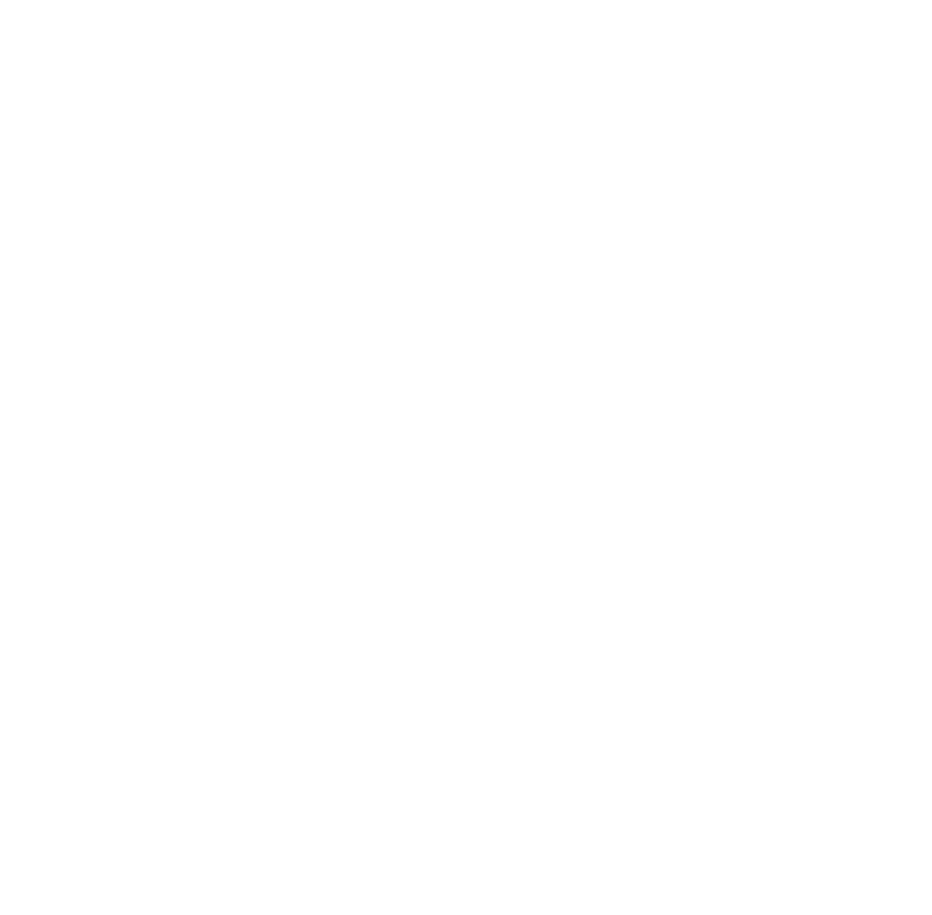
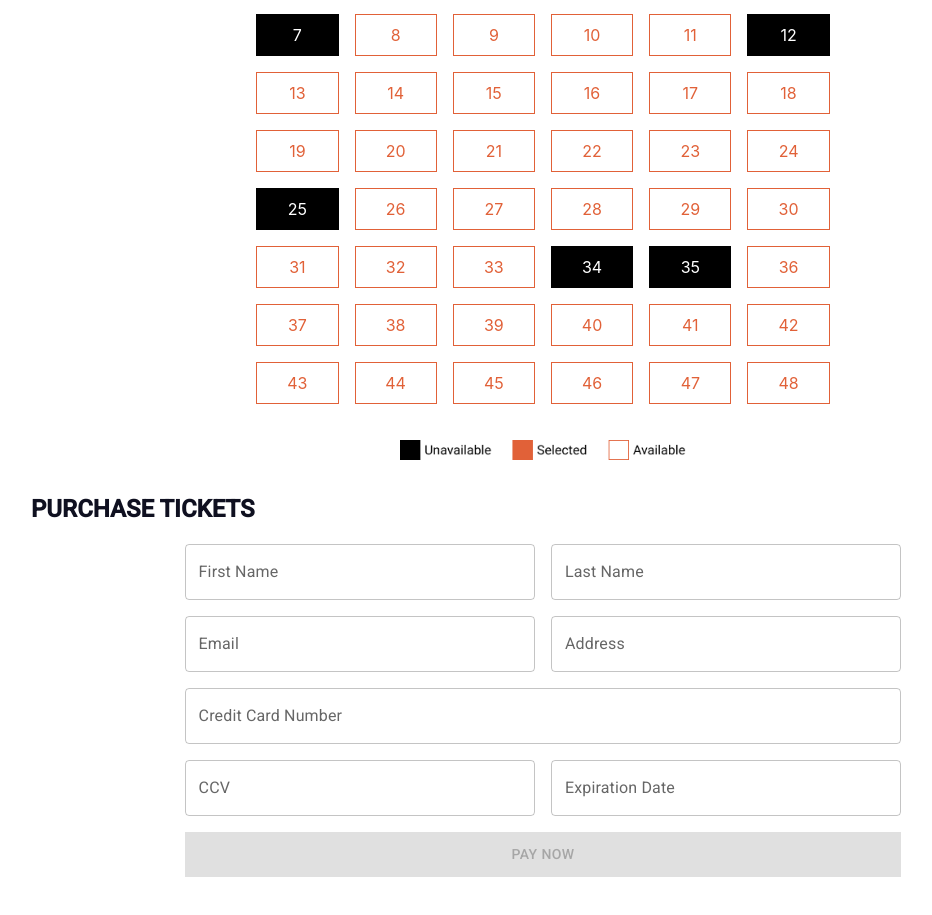
Before and after one commit to topanb11/TicketBox, a React (Create React App) app in the folder frontend/: page /seatselection in a window 1280 px wide. Before the commit this address had no page. Shown: the part 411-1326 px from the top of the page, without its empty margins (97-1029 px from the left). Before the commit the page ends 800 px from the top, so only its background shows below. Built offline with nearby package versions, Linux system fonts and the light colour scheme.

Commit message:
finish seat selection fe

```diff
--- a/frontend/src/App.js
+++ b/frontend/src/App.js
@@ -4,6 +4,8 @@
 import Home from "./pages/Home";
 import Register from "./pages/Register";
 import LogIn from "./pages/LogIn";
+import SeatSelection from "./pages/SeatSelection";
+
 const theme = createTheme({
   palette: {
     primary: {
@@ -21,6 +23,7 @@
             <Route path="/" element={<Home />} />
             <Route path="/register" element={<Register />} />
             <Route path="/login" element={<LogIn />} />
+            <Route path="/seatselection" element={<SeatSelection />} />
           </Routes>
         </BrowserRouter>
       </div>
--- /dev/null
+++ b/frontend/src/components/Checkout.js
@@ -0,0 +1,185 @@
+import React, { useState } from "react";
+import { styled } from "@mui/system";
+import { Button, Grid, TextField } from "@mui/material";
+
+const SubTitle = styled("div")({
+  fontFamily: "Roboto, sans-serif",
+  color: "#0F1020",
+  fontWeight: "800",
+  fontSize: "24px",
+  paddingBottom: "2%",
+});
+
+const RUPurchaseButton = styled(Button)({
+  borderRadius: "0px",
+  fontFamily: "Roboto, sans-serif",
+  boxShadow: "none",
+  height: "45px",
+});
+
+const PurchaseButton = styled(Button)({
+  borderRadius: "0px",
+  fontFamily: "Roboto, sans-serif",
+  boxShadow: "none",
+  height: "45px",
+  width: "100%",
+});
+
+const Wrapper = styled("div")({
+  display: "flex",
+  padding: "0 15%",
+});
+
+const Checkout = (props) => {
+  const [loggedIn, setLoggedIn] = useState(false);
+  const [firstName, setFirstName] = useState("");
+  const [lastName, setLastName] = useState("");
+  const [email, setEmail] = useState("");
+  const [address, setAddress] = useState("");
+  const [ccNo, setCcNo] = useState("");
+  const [ccv, setCCV] = useState("");
+  const [expDate, setExpDate] = useState("");
+
+  const count = props.seats.length;
+
+  const validForm = () => {
+    if (loggedIn) {
+      return count !== 0;
+    }
+    return (
+      firstName !== "" &&
+      lastName !== "" &&
+      email != "" &&
+      address != "" &&
+      ccNo != "" &&
+      ccv != "" &&
+      expDate != "" &&
+      count !== 0
+    );
+  };
+
+  const handleSubmit = () => {
+    if (loggedIn) {
+      var data = {
+        total: 17.5 * count,
+      };
+    } else {
+      var data = {
+        firstName,
+        lastName,
+        email,
+        address,
+        ccNo,
+        ccv,
+        expDate,
+        total: 17.5 * count,
+      };
+    }
+    console.log(data);
+  };
+
+  if (loggedIn) {
+    return (
+      <div
+        style={{
+          display: "flex",
+          justifyContent: "space-between",
+          alignItems: "center",
+        }}
+      >
+        <SubTitle>
+          PURCHASE {count ? count : ""} TICKET
+          {props.count != 1 ? "S" : ""}
+        </SubTitle>
+        <RUPurchaseButton
+          variant="contained"
+          disabled={!validForm()}
+          onClick={handleSubmit}
+        >
+          {count === 0 ? "PAY NOW" : `PAY $${(count * 17.5).toFixed(2)} NOW`}
+        </RUPurchaseButton>
+      </div>
+    );
+  }
+  return (
+    <>
+      <SubTitle>
+        PURCHASE {count ? count : ""} TICKET
+        {count != 1 ? "S" : ""}
+      </SubTitle>
+      <Wrapper>
+        <Grid container spacing={2}>
+          <Grid item xs={6}>
+            <TextField
+              fullWidth
+              label="First Name"
+              value={firstName}
+              onChange={(event) => setFirstName(event.target.value)}
+            ></TextField>
+          </Grid>
+          <Grid item xs={6}>
+            <TextField
+              fullWidth
+              label="Last Name"
+              value={lastName}
+              onChange={(event) => setLastName(event.target.value)}
+            ></TextField>
+          </Grid>
+          <Grid item xs={6}>
+            <TextField
+              fullWidth
+              label="Email"
+              value={email}
+              onChange={(event) => setEmail(event.target.value)}
+            ></TextField>
+          </Grid>
+          <Grid item xs={6}>
+            <TextField
+              fullWidth
+              label="Address"
+              value={address}
+              onChange={(event) => setAddress(event.target.value)}
+            ></TextField>
+          </Grid>
+          <Grid item xs={12}>
+            <TextField
+              fullWidth
+              label="Credit Card Number"
+              value={ccNo}
+              onChange={(event) => setCcNo(event.target.value)}
+            ></TextField>
+          </Grid>
+          <Grid item xs={6}>
+            <TextField
+              fullWidth
+              label="CCV"
+              value={ccv}
+              onChange={(event) => setCCV(event.target.value)}
+            ></TextField>
+          </Grid>
+          <Grid item xs={6}>
+            <TextField
+              fullWidth
+              label="Expiration Date"
+              value={expDate}
+              onChange={(event) => setExpDate(event.target.value)}
+            ></TextField>
+          </Grid>
+          <Grid item xs={12}>
+            <PurchaseButton
+              variant="contained"
+              disabled={!validForm()}
+              onClick={handleSubmit}
+            >
+              {count === 0
+                ? "PAY NOW"
+                : `PAY $${(count * 17.5).toFixed(2)} NOW`}
+            </PurchaseButton>
+          </Grid>
+        </Grid>
+      </Wrapper>
+    </>
+  );
+};
+
+export default Checkout;
--- /dev/null
+++ b/frontend/src/components/Seat.js
@@ -0,0 +1,64 @@
+import React, { useState } from "react";
+import { styled } from "@mui/system";
+
+const Available = styled("div")({
+  backgroundColor: "white",
+  border: "#E16138 solid 1px",
+  color: "#E16138",
+  height: "40px",
+  display: "flex",
+  justifyContent: "center",
+  alignItems: "center",
+  ":hover": {
+    transform: "scale(1.05)",
+    cursor: "pointer",
+  },
+});
+
+const Selected = styled("div")({
+  backgroundColor: "#E16138",
+  border: "#E16138 solid 1px",
+  color: "white",
+  height: "40px",
+  display: "flex",
+  justifyContent: "center",
+  alignItems: "center",
+  ":hover": {
+    transform: "scale(1.05)",
+    cursor: "pointer",
+  },
+});
+
+const Unavailable = styled("div")({
+  backgroundColor: "black",
+  border: "black solid 1px",
+  color: "white",
+  height: "40px",
+  display: "flex",
+  justifyContent: "center",
+  alignItems: "center",
+});
+
+const Seat = (props) => {
+  const handleClick = () => {};
+
+  if (props.state == "available") {
+    return (
+      <Available onClick={() => props.handleClick(props.seatNo)}>
+        {props.seatNo}
+      </Available>
+    );
+  }
+  if (props.state == "selected") {
+    return (
+      <Selected onClick={() => props.handleClick(props.seatNo)}>
+        {props.seatNo}
+      </Selected>
+    );
+  }
+  if (props.state == "unavailable") {
+    return <Unavailable>{props.seatNo}</Unavailable>;
+  }
+};
+
+export default Seat;
--- /dev/null
+++ b/frontend/src/pages/SeatSelection.js
@@ -0,0 +1,117 @@
+import React, { useState } from "react";
+import { Link, useNavigate } from "react-router-dom";
+import { styled } from "@mui/system";
+import NavBar from "../components/NavBar.js";
+import Grid from "@mui/material/Grid";
+import Seat from "../components/Seat";
+import Legend from "../assets/seats_legend.png";
+import Checkout from "../components/Checkout.js";
+
+const Wrapper = styled("div")({
+  display: "flex",
+  flexDirection: "column",
+  padding: "50px 10%",
+});
+
+const Title = styled("div")({
+  fontFamily: "Bebas Neue, cursive",
+  fontSize: "48px",
+  marginBottom: "10px",
+});
+
+const Body = styled("div")({
+  fontFamily: "Roboto, sans-serif",
+  color: "#0F1020",
+  fontWeight: "400",
+  fontSize: "20px",
+});
+
+const TheatreContainer = styled("div")({
+  display: "flex",
+  flexDirection: "column",
+  padding: "35px 15%",
+  alignItems: "center",
+});
+
+const Screen = styled("div")({
+  width: "100%",
+  backgroundColor: "black",
+  color: "white",
+  height: "40px",
+  display: "flex",
+  justifyContent: "center",
+  alignItems: "center",
+  marginBottom: "5%",
+});
+
+const SeatContainer = styled(Grid)({
+  padding: "0 10% 5% 10%",
+});
+
+const SeatSelection = () => {
+  const [selectedSeats, setSelectedSeats] = useState([]); // keep track of which seats have been selected
+  const unavailableSeats = [1, 5, 7, 12, 25, 34, 35]; // hardcoded unavailable seats
+  // 48 seats per theatre
+  const seats = [];
+  for (let i = 0; i < 48; i++) {
+    seats.push(i + 1);
+  }
+  // handle selecting seats -> add/remove seat from selectedSeats
+  const clickSeat = (seat) => {
+    console.log("seat clicked", seat);
+    if (selectedSeats.includes(seat)) {
+      console.log("removing");
+      // remove seat from selection
+      const updatedSeats = selectedSeats.filter((s) => s !== seat);
+      setSelectedSeats(updatedSeats);
+    } else {
+      console.log("adding");
+      // add seat to selection
+      const updatedSeats = [...selectedSeats, seat];
+      setSelectedSeats(updatedSeats);
+    }
+  };
+
+  // check state of seat (available, unavailable, selected) and pass in correct value to Seat component
+  const renderSeat = (seat) => {
+    if (selectedSeats.includes(seat)) {
+      return (
+        <Grid item xs={2} key={seat}>
+          <Seat state="selected" seatNo={seat} handleClick={clickSeat}></Seat>
+        </Grid>
+      );
+    }
+    if (unavailableSeats.includes(seat)) {
+      return (
+        <Grid item xs={2} key={seat}>
+          <Seat state="unavailable" seatNo={seat}></Seat>
+        </Grid>
+      );
+    }
+    return (
+      <Grid item xs={2} key={seat}>
+        <Seat state="available" seatNo={seat} handleClick={clickSeat}></Seat>
+      </Grid>
+    );
+  };
+
+  return (
+    <>
+      <NavBar></NavBar>
+      <Wrapper>
+        <Title>Devotion</Title>
+        <Body>November 22, 7:30 PM</Body>
+        <TheatreContainer>
+          <Screen>SCREEN</Screen>
+          <SeatContainer container spacing={2}>
+            {seats.map((seat) => renderSeat(seat))}
+          </SeatContainer>
+          <img src={Legend} width="40%"></img>
+        </TheatreContainer>
+        <Checkout seats={selectedSeats}></Checkout>
+      </Wrapper>
+    </>
+  );
+};
+
+export default SeatSelection;
```
Also changed, not shown: frontend/src/assets/seats_legend.png (added).
